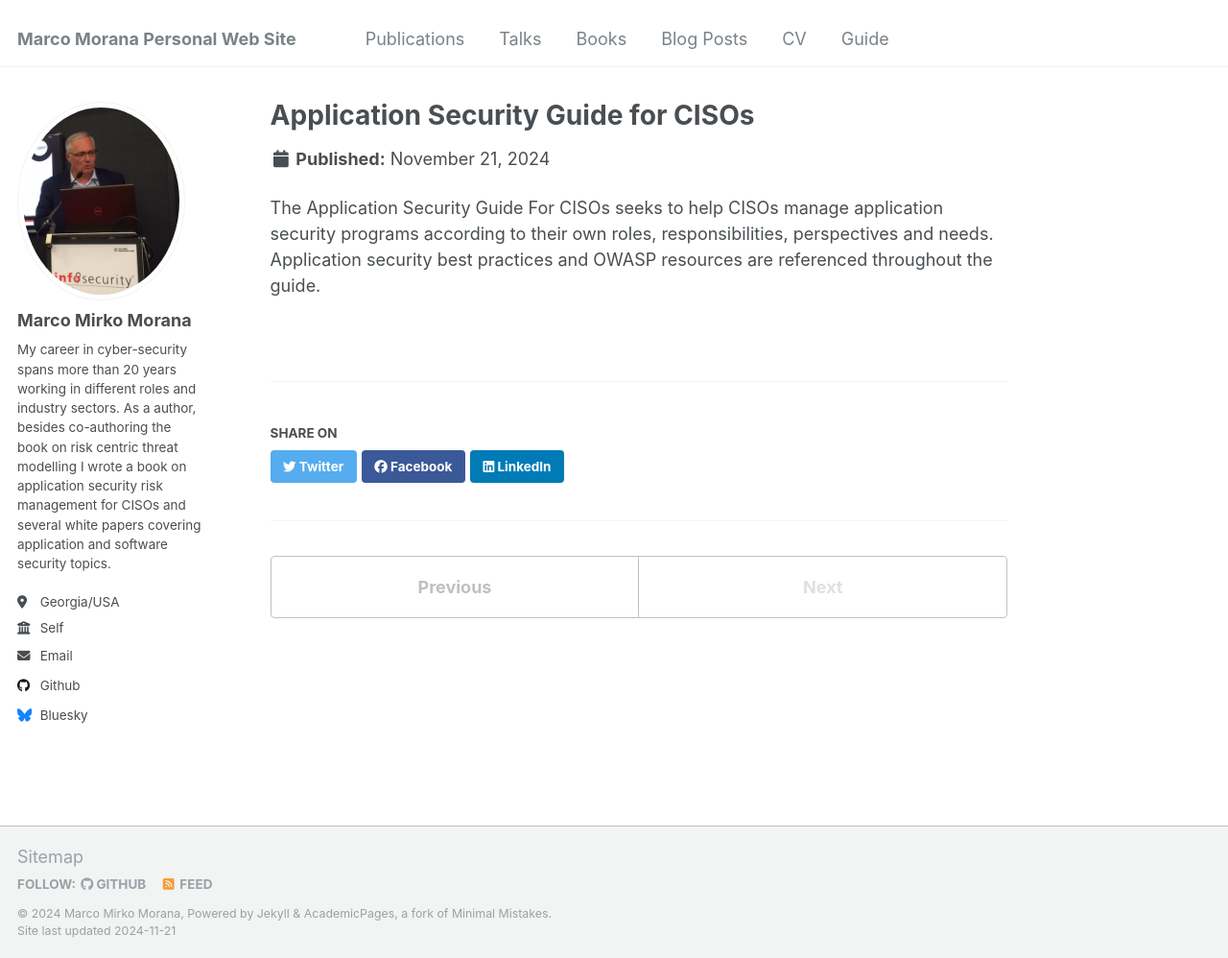
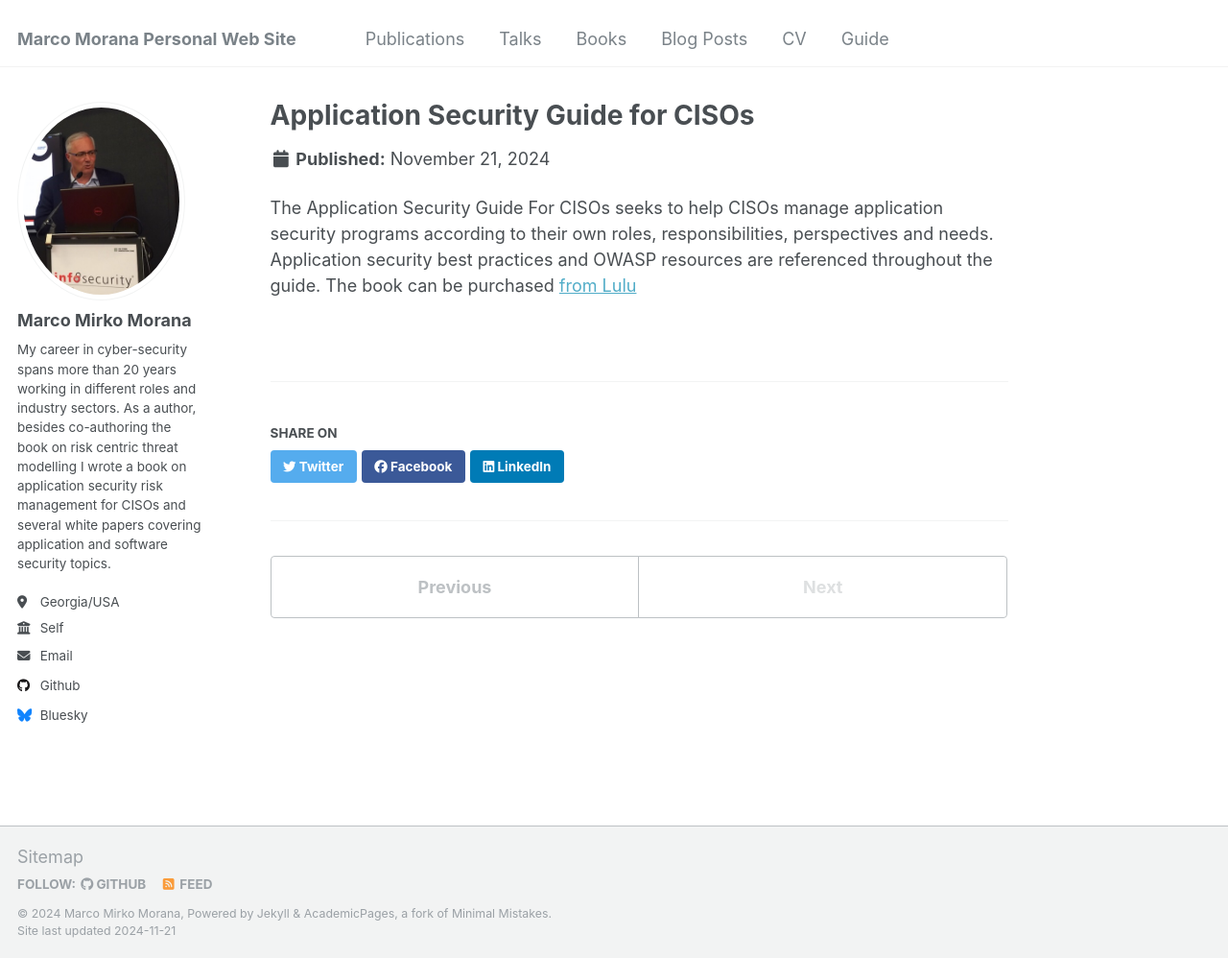
Before and after one commit to mmorana1/marcom, a Jekyll site: the page built from _portfolio/portfolio-2.md, in a window 1280 px wide and 998 px high. Shown: the whole window at 96% size. Built offline with Jekyll 4.4.1, drawn with Linux system fonts in a browser that asks for light colours.

Commit message:
Update portfolio-2.md

```diff
--- a/_portfolio/portfolio-2.md
+++ b/_portfolio/portfolio-2.md
@@ -4,3 +4,4 @@ excerpt: "The Application Security Guide For CISOs seeks to help CISOs manage ap
 collection: portfolio
 ---
 The Application Security Guide For CISOs seeks to help CISOs manage application security programs according to their own roles, responsibilities, perspectives and needs. Application security best practices and OWASP resources are referenced throughout the guide.
+The book can be purchased [from Lulu](https://www.lulu.com/shop/owasp-foundation/application-security-guide-for-cisos-v10-nov-2013/paperback/product-12582dmz.html?srsltid=AfmBOorSbQnmWT1ICwM3HTAjEr1tJxvSrRskqjb4kVaixUEMY8iPCItp&page=1&pageSize=4)
```
